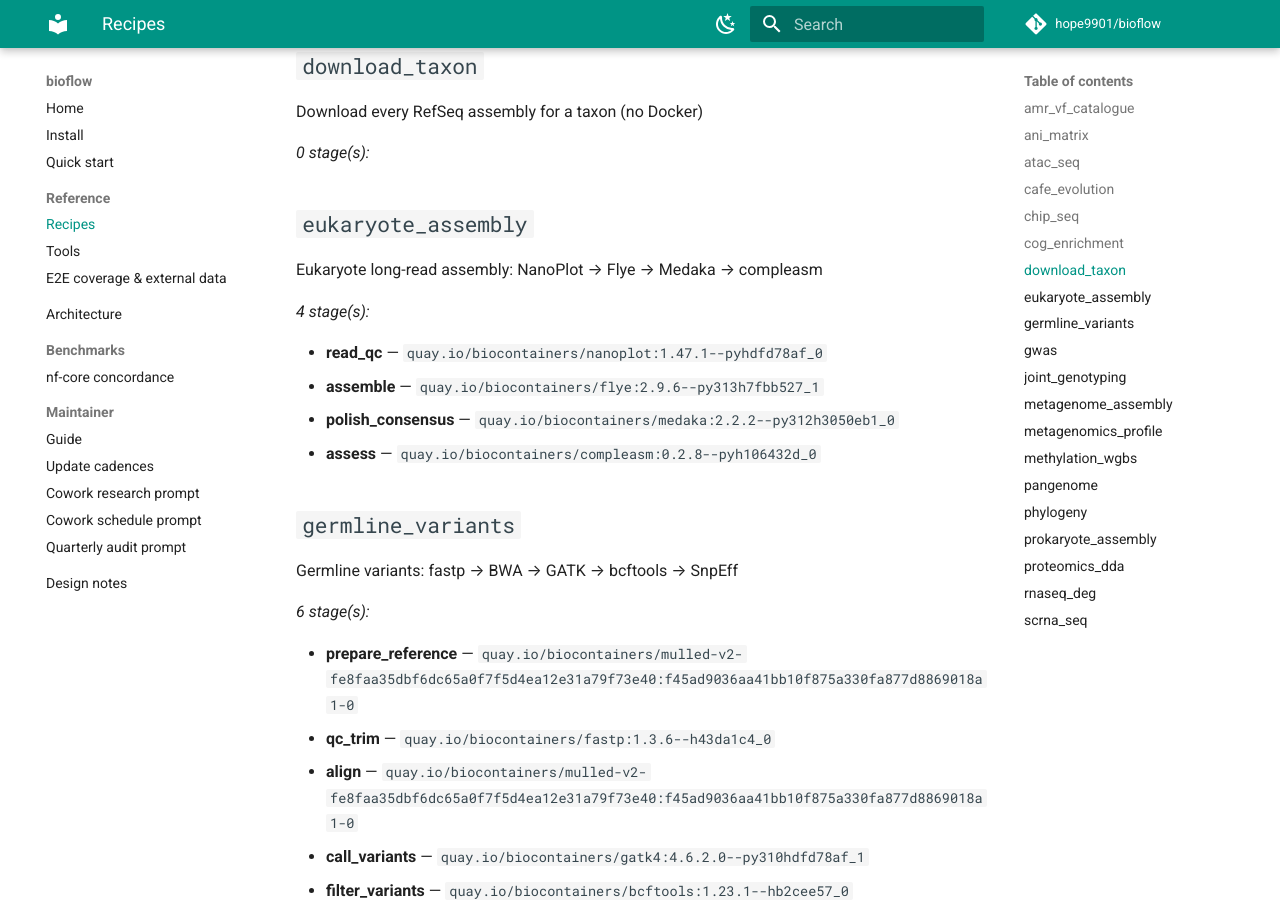
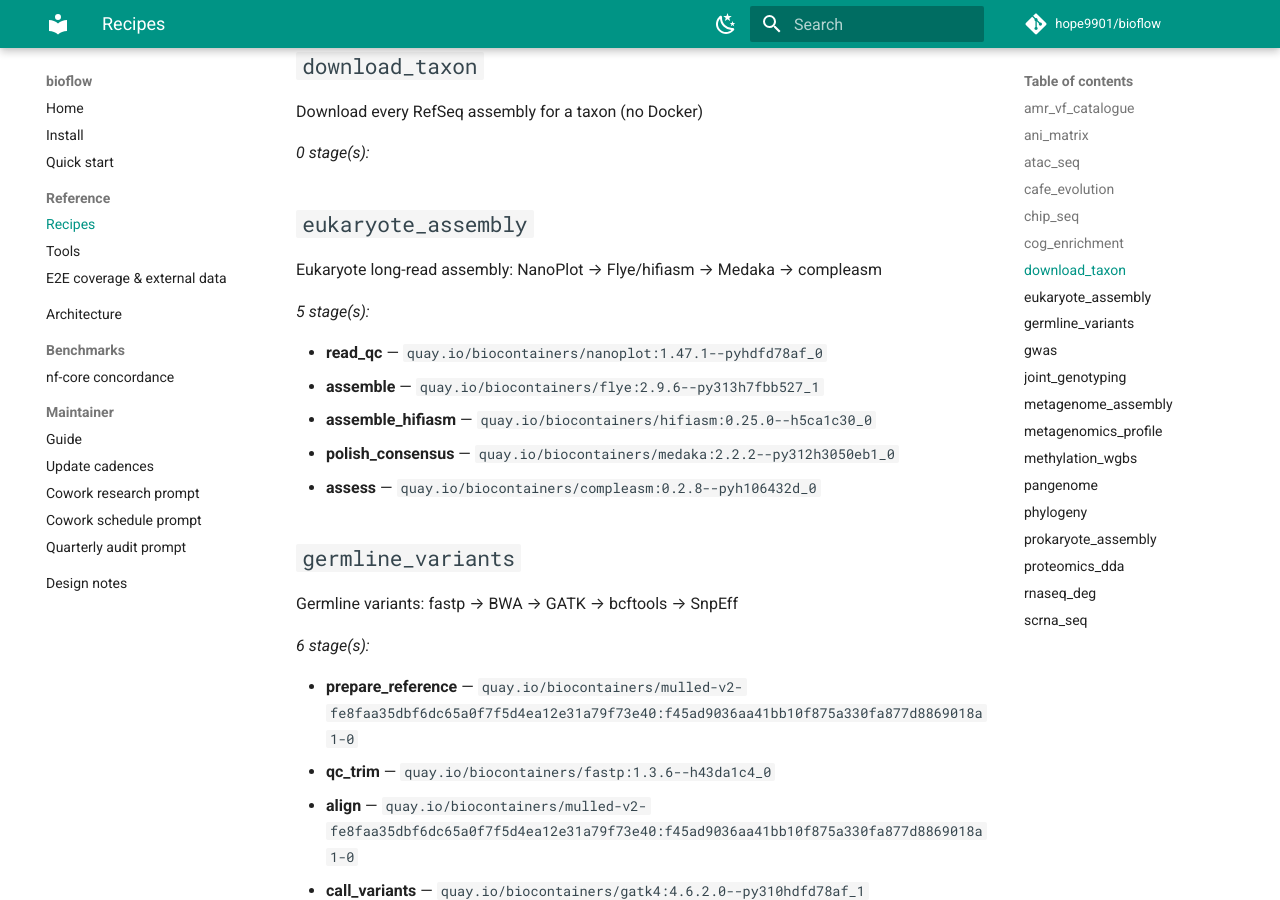
Before and after one commit to hope9901/bioflow, an MkDocs documentation site: the page built from docs/reference/recipes.md, in a window 1280 px wide and 900 px high, scrolled down 1724 px. Built offline with MkDocs 1.6.1 and Material for MkDocs 9.7.7, drawn with Linux system fonts in a browser that asks for light colours; comment, search, counter and statistics services are not loaded.

Commit message:
feat(recipe): swappable assembler in eukaryote_assembly (default flye, or hifiasm)
Applies the recipe default+swap rule to eukaryote_assembly: --set
assembler=flye (default) | hifiasm. The hifiasm stage emits the same
assembly.fasta filename Flye produces, so Medaka/compleasm downstream are
unchanged. hifiasm image behaviour-checked with verify_bump.

Fungal structural annotation at step5 is already covered by BRAKER3
(integrated) + AUGUSTUS/GlimmerHMM/SNAP (ab-initio); funannotate stays the
step6 functional option (its command is 'annotate', not gene prediction).

Co-Authored-By: Claude Fable 5 <noreply@anthropic.com>

```diff
--- a/docs/reference/recipes.md
+++ b/docs/reference/recipes.md
@@ -68,12 +68,13 @@ Download every RefSeq assembly for a taxon (no Docker)
 
 ## `eukaryote_assembly`
 
-Eukaryote long-read assembly: NanoPlot → Flye → Medaka → compleasm
+Eukaryote long-read assembly: NanoPlot → Flye/hifiasm → Medaka → compleasm
 
-*4 stage(s):*
+*5 stage(s):*
 
 - **read_qc** — `quay.io/biocontainers/nanoplot:1.47.1--pyhdfd78af_0`
 - **assemble** — `quay.io/biocontainers/flye:2.9.6--py313h7fbb527_1`
+- **assemble_hifiasm** — `quay.io/biocontainers/hifiasm:0.25.0--h5ca1c30_0`
 - **polish_consensus** — `quay.io/biocontainers/medaka:2.2.2--py312h3050eb1_0`
 - **assess** — `quay.io/biocontainers/compleasm:0.2.8--pyh106432d_0`
 
```
Also changed, not shown: CHANGELOG.md (+14 -0 lines), 2 other files.
